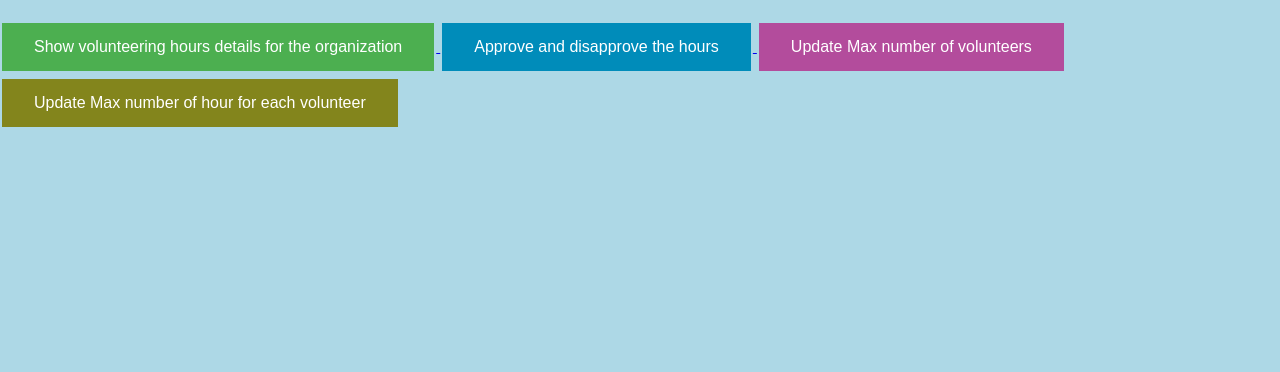
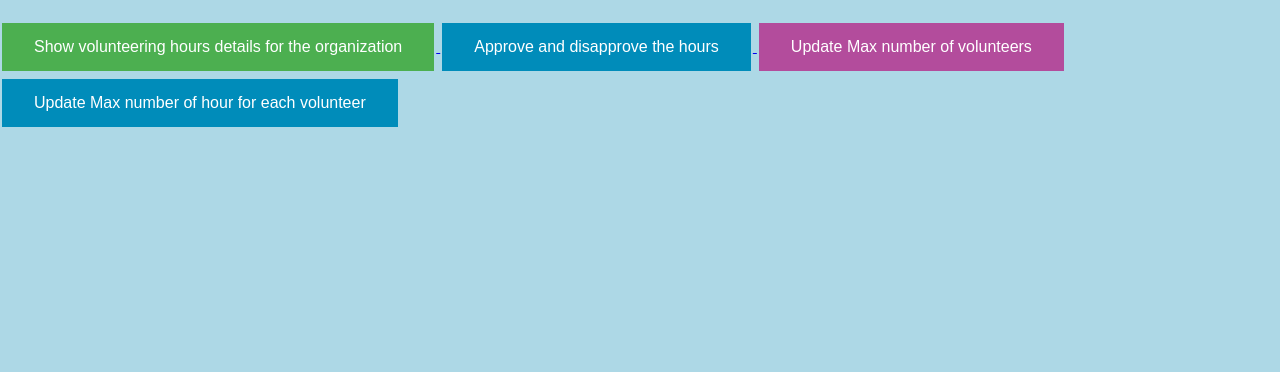
Before and after one commit to Project-Management-SCE/PM2022_TEAM_29, a Flask app: page /useror in a window 1280 px wide. Shown: the part 48-420 px from the top of the page. Run offline with Flask 2, Linux system fonts and the light colour scheme.

Commit message:
update_org.py

```diff
--- a/templates/organization.html
+++ b/templates/organization.html
@@ -87,9 +87,8 @@ body{
       <button class="button button3">Update Max number of volunteers</button>
   </a>
   <a href='updateMaxHour'>
-    <button class="button button4">Update Max number of hour for each volunteer</button>
+    <button class="button button2">Update Max number of hour for each volunteer</button>
 </a>
-
 </body>
 
 
```
Also changed, not shown: Giving__DB.db.
